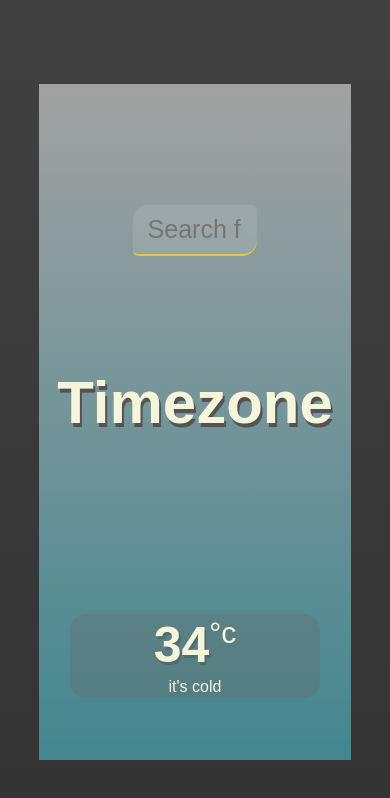
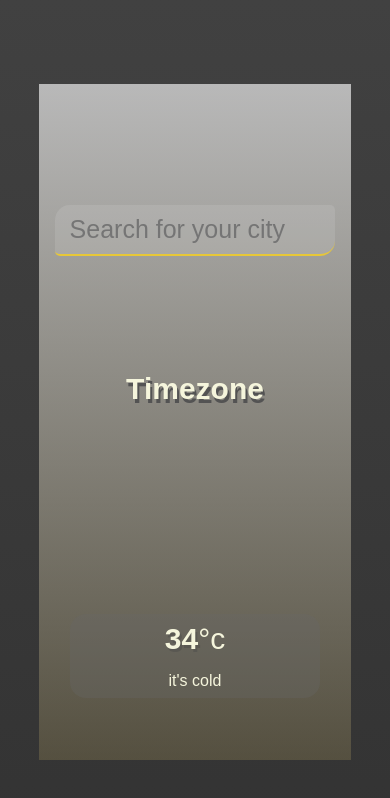
Before and after one commit to fathonitr/WeatherApp, a plain HTML site: page index.html in a window 390 px wide. Drawn offline with Linux system fonts and the light colour scheme.

Commit message:
for mobile adjustment

```diff
--- a/style.css
+++ b/style.css
@@ -16,7 +16,7 @@ body{
 .app-wrapper{
     height: 80vh;
     width:80%;
-    background:linear-gradient(rgba(204, 203, 203, 0.7), rgba(80, 215, 233, 0.5));
+    background:linear-gradient(rgba(236, 236, 236, 0.7), rgba(117, 107, 75, 0.5));
     display: flex;
     flex-direction: column;
     justify-content: center;
@@ -81,6 +81,15 @@ font-size: 30px;
     text-shadow: 2px 3px rgba(68, 68, 68, 0.349);
 }
 @media screen and (max-width: 1080px){
+    .search-bar{
+        width: 90%;
+    }
+    .location .location-timezone{
+        font-size: 30px;
+    }
+    .degree-section h2{
+        font-size: 30px;
+    }
     .wrapper{
         width:93%;
         height:100vh;
```
